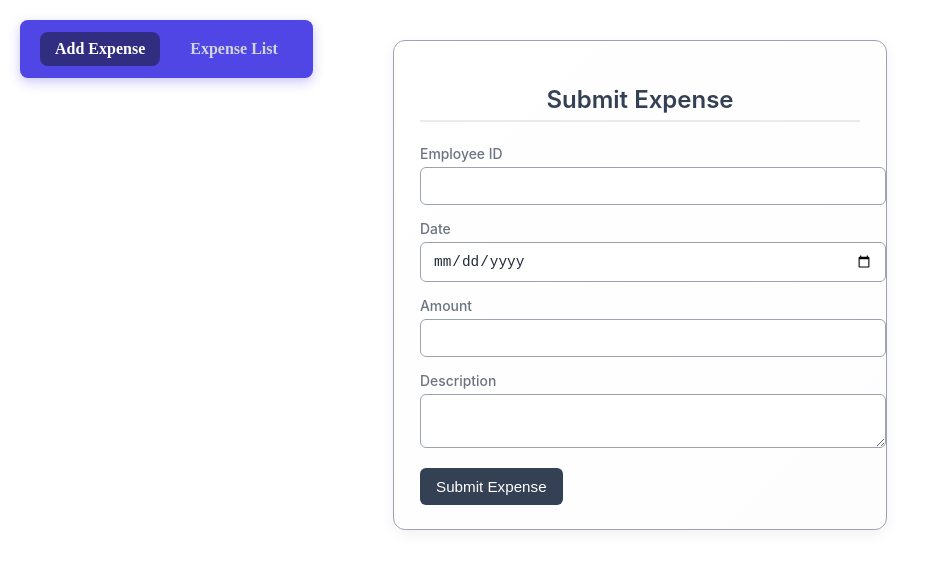
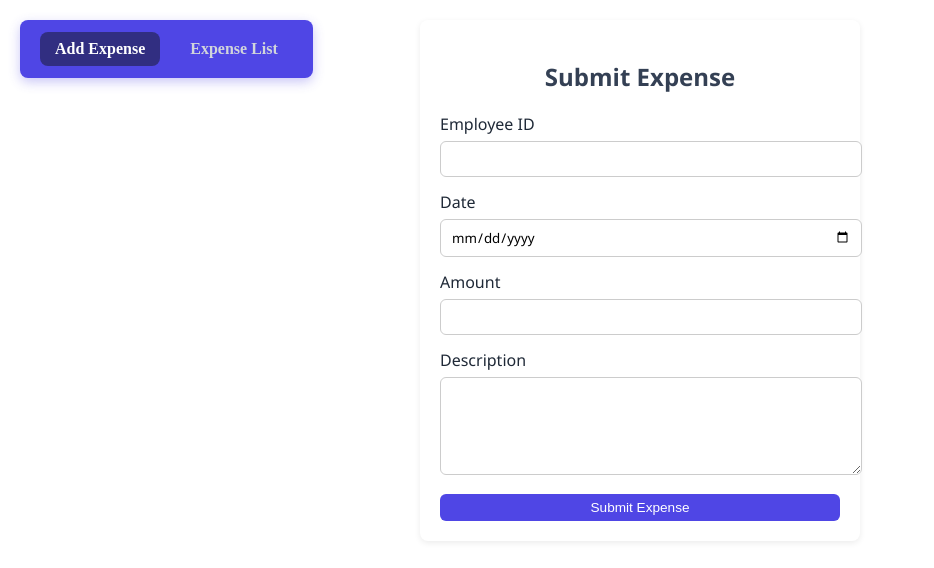
Before and after one commit to Pragalya03/my-reimbursement-portal, a React (Create React App) app in the folder reactapp/: page / in a window 1280 px wide. Shown: the top 568 px of the page, without its empty margins (0-934 px from the left). Built offline with nearby package versions, Linux system fonts and the light colour scheme.

Commit message:
Update ExpenseForm.css

```diff
--- a/reactapp/src/components/ExpenseForm.css
+++ b/reactapp/src/components/ExpenseForm.css
@@ -1,132 +1,60 @@
-/* Root color variables */
-:root {
-  --color-primary: #344054;       /* Deep Slate Blue */
-  --color-secondary: #9CA3AF;     /* Cool Gray */
-  --color-bg: #F8F9FA;            /* Soft Warm Gray */
-  --color-card: #FFFFFF;          /* Pure White */
-  --color-text: #1F2937;          /* Charcoal */
-  --color-text-secondary: #6B7280;/* Muted Steel */
-  --status-approved: #6B8E6B;     /* Sage Green */
-  --status-pending: #D1BFA3;      /* Warm Taupe */
-  --status-rejected: #B85C5C;     /* Desaturated Red */
+.expense-form {
+  max-width: 400px;
+  margin: 20px auto;
+  padding: 20px;
+  background: #ffffff;
+  border-radius: 8px;
+  box-shadow: 0 2px 6px rgba(0, 0, 0, 0.08);
+  font-family: "Segoe UI", Tahoma, Geneva, Verdana, sans-serif;
 }
 
-/* Form container */
-.expense-form {
-  font-family: 'Inter', 'Segoe UI', sans-serif;
-  max-width: 440px;
-  margin: 40px auto;
-  padding: 24px 26px;
-  border-radius: 12px;
-  background: linear-gradient(to bottom right, #ffffff, #fdfdfd);
-  box-shadow: 0 4px 14px rgba(0,0,0,0.06);
-  border: 1px solid var(--color-secondary);
-  animation: fadeInUp 0.35s ease forwards;
-  transition: transform 0.25s ease, box-shadow 0.25s ease;
+.expense-form h2 {
+  text-align: center;
+  margin-bottom: 20px;
+  color: #344054;
 }
 
-.expense-form:hover {
-  transform: translateY(-3px);
-  box-shadow: 0 6px 18px rgba(0,0,0,0.08);
+.expense-form label {
+  display: block;
+  margin-bottom: 6px;
+  font-weight: 500;
+  color: #1f2937;
 }
 
-/* Heading */
-.expense-form h2 {
-  font-size: 1.5rem;
-  font-weight: 600;
-  text-align: center;
-  margin-bottom: 24px;
-  color: var(--color-primary);
-  border-bottom: 2px solid rgba(52, 64, 84, 0.1);
-  padding-bottom: 6px;
-}
-
-/* Labels */
-.expense-form label {
-  font-size: 0.87rem;
-  font-weight: 500;
-  color: var(--color-text-secondary);
-  display: block;
-  margin-bottom: 5px;
-}
-
-/* Inputs & Textareas */
 .expense-form input,
-.expense-form textarea,
-.expense-form select {
+.expense-form textarea {
   width: 100%;
-  padding: 10px 12px;
+  padding: 8px 10px;
+  margin-bottom: 14px;
+  border: 1px solid #ccc;
   border-radius: 6px;
-  border: 1px solid var(--color-secondary);
-  font-size: 0.9rem;
-  color: var(--color-text);
-  background: #fff;
-  margin-bottom: 16px;
-  transition: border-color 0.2s ease, box-shadow 0.2s ease, background-color 0.2s ease;
-}
-
-.expense-form input:hover,
-.expense-form textarea:hover,
-.expense-form select:hover {
-  background-color: #fefefe;
-  border-color: var(--color-primary);
+  font-family: inherit;
+  transition: border-color 0.2s ease;
 }
 
 .expense-form input:focus,
-.expense-form textarea:focus,
-.expense-form select:focus {
-  border-color: var(--color-primary);
-  box-shadow: 0 0 0 3px rgba(52, 64, 84, 0.15);
+.expense-form textarea:focus {
+  border-color: #4f46e5;
   outline: none;
 }
 
-/* Buttons */
-.expense-form button.submit-btn {
-  background: var(--color-primary);
-  color: #fff;
-  border: none;
-  padding: 10px 16px;
-  border-radius: 6px;
-  font-size: 0.95rem;
-  cursor: pointer;
-  transition: background-color 0.25s ease, transform 0.15s ease;
-}
-
-.expense-form button.submit-btn:hover {
-  background: #2A3340;
-  transform: translateY(-1px);
-}
-
-.expense-form button.cancel-btn {
-  background: var(--color-secondary);
-  color: #1F2937;
-  border: none;
-  padding: 10px 16px;
-  border-radius: 6px;
-  font-size: 0.95rem;
-  cursor: pointer;
-  transition: background-color 0.25s ease, transform 0.15s ease;
-}
-
-.expense-form button.cancel-btn:hover {
-  background: #8B929E;
-  transform: translateY(-1px);
-}
-
-/* Button group */
-.expense-form .button-group {
-  display: flex;
-  gap: 14px;
-  margin-top: 14px;
-}
-
-/* Textarea resize control */
 .expense-form textarea {
+  min-height: 80px;
   resize: vertical;
 }
 
-/* Fade-in animation */
-@keyframes fadeInUp {
-  from { opacity: 0; transform: translateY(8px); }
-  to { opacity: 1; transform: translateY(0); }
+.submit-btn {
+  background: #4f46e5;
+  color: white;
+  padding: 10px 16px;
+  border: none;
+  border-radius: 6px;
+  cursor: pointer;
+  width: 100%;
+  font-size: 1rem;
+  transition: background 0.2s ease;
 }
+
+.submit-btn:hover {
+  background: #3e3bb8;
+}
```
